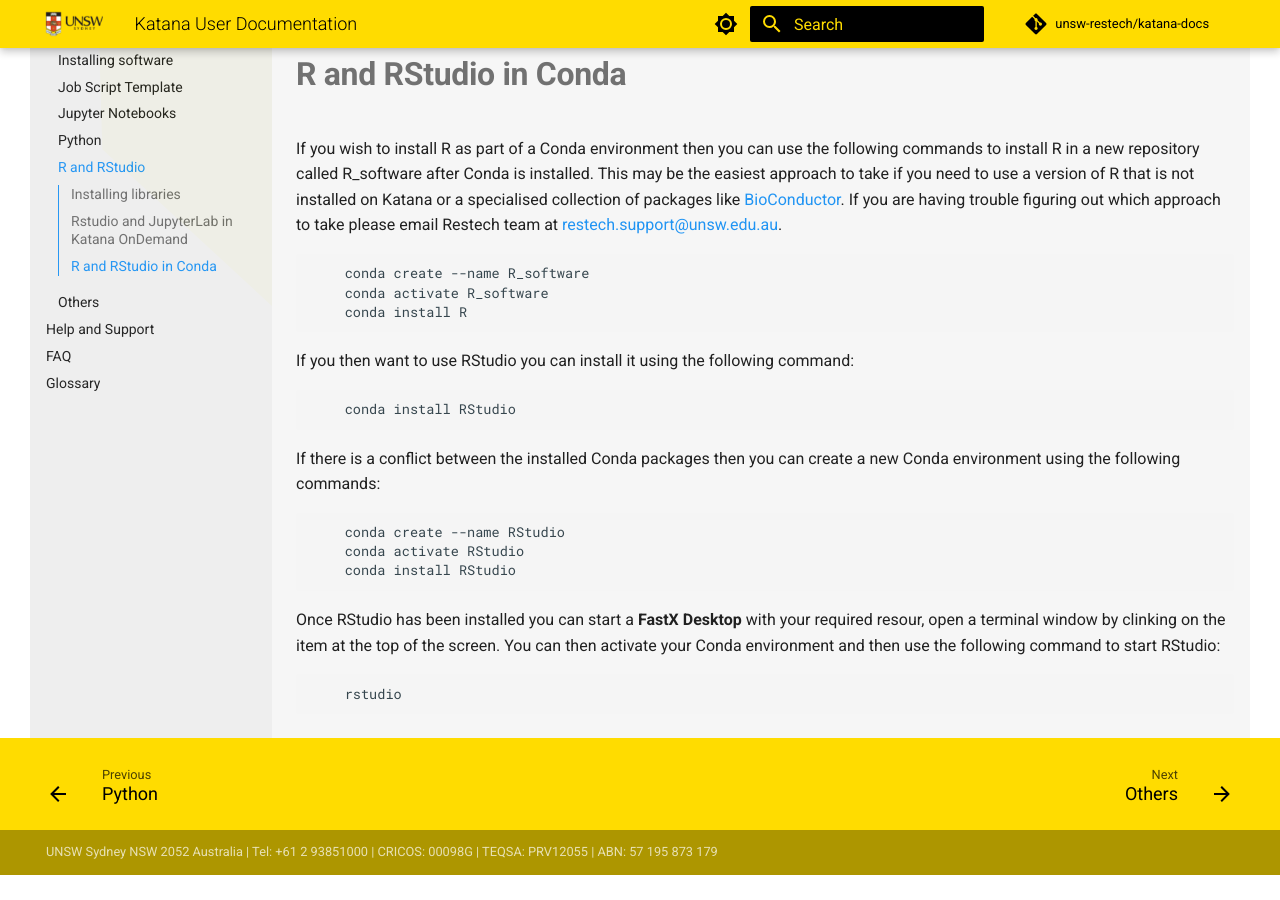
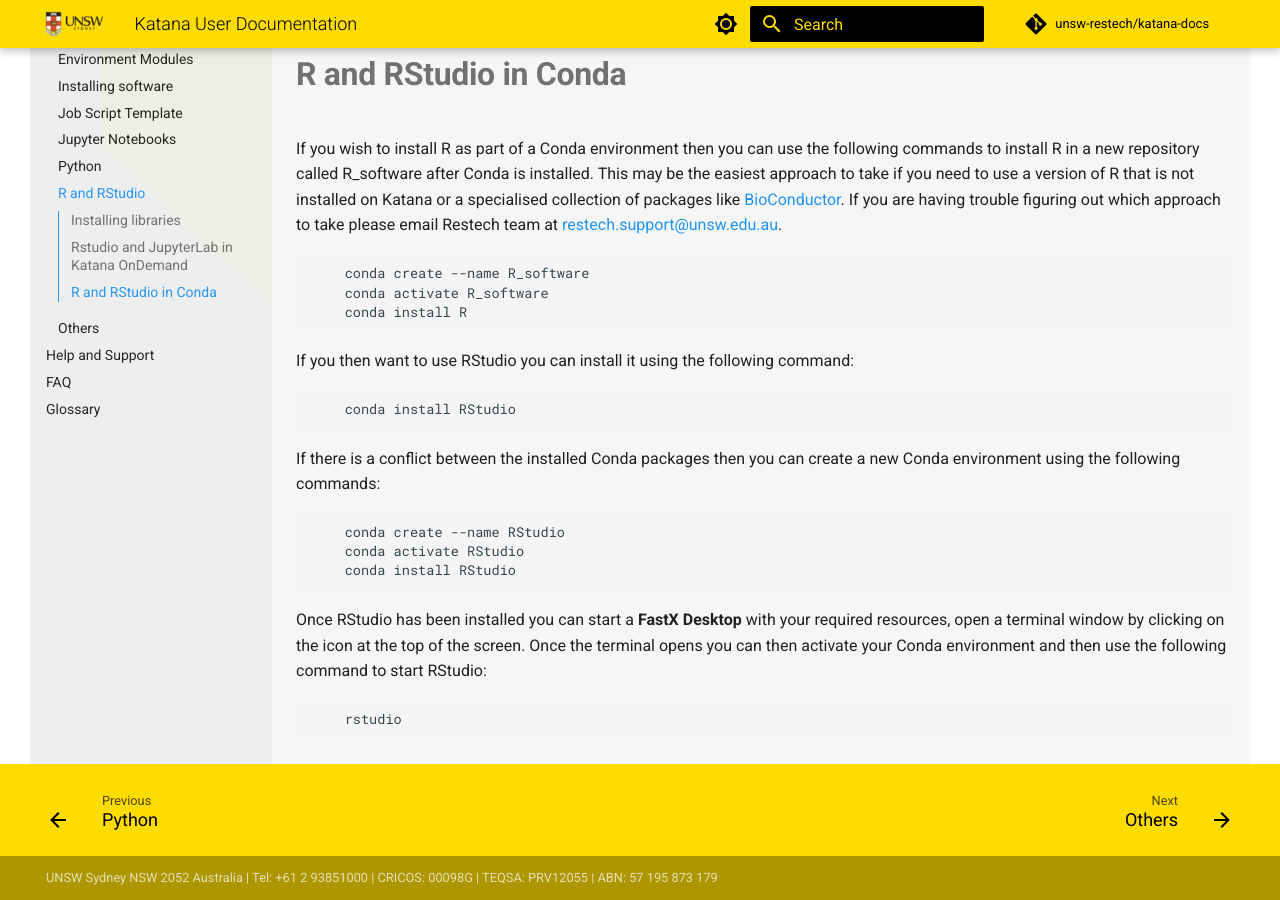
Before and after one commit to unsw-restech/unsw-restech.github.io, an MkDocs documentation site: the page built from docs/software/r.md, in a window 1280 px wide and 900 px high, scrolled down 1161 px. Built offline with MkDocs 1.6.1 and Material for MkDocs 9.7.7, drawn with Linux system fonts in a browser that asks for light colours; comment, search, counter and statistics services are not loaded; before the commit the page ends 2036 px from its top, so only the background shows below that.

Commit message:
Update r.md
Fixed spelling.

````diff
--- a/docs/software/r.md
+++ b/docs/software/r.md
@@ -73,8 +73,8 @@
     conda install RStudio
 ```
 
-Once RStudio has been installed you can start a **FastX Desktop** with your required resour, open a terminal window by clinking on the item at the top of the screen.
-You can then activate your Conda environment and then use the following command to start RStudio:
+Once RStudio has been installed you can start a **FastX Desktop** with your required resources, open a terminal window by clicking on the icon at the top of the screen.
+Once the terminal opens you can then activate your Conda environment and then use the following command to start RStudio:
 
 ``` bash
     rstudio
````
